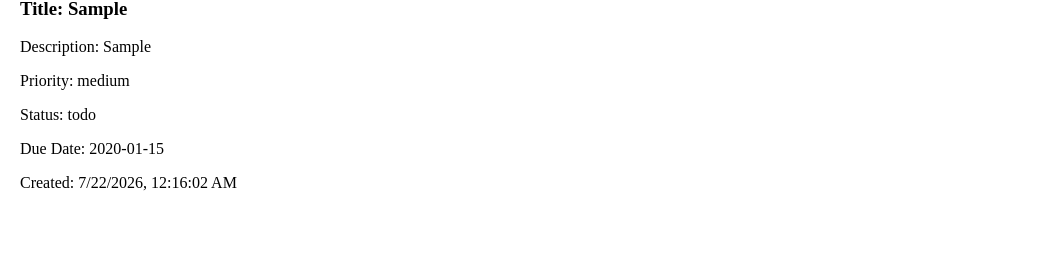
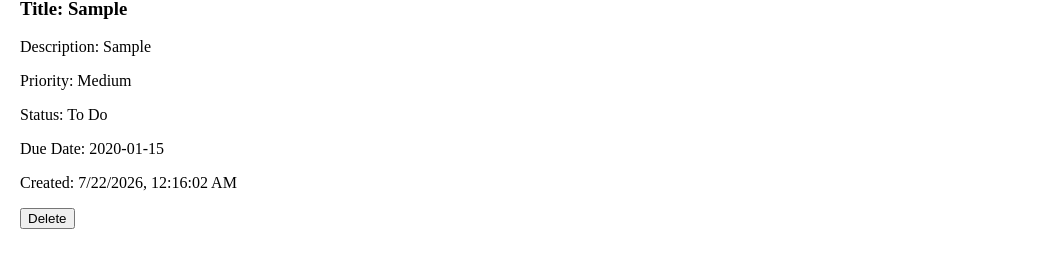
Before and after one commit to Chadley74/tavreni, a React (Vite) app: page / in a window 1280 px wide. Both pictures are taken after typing "Sample", "Sample", "2020-01-15" into the empty fields and a click on the button "Create Task". Shown: the part 354-622 px from the top of the page, without its empty margins (0-1054 px from the left). Built offline with nearby package versions, Linux system fonts and the light colour scheme.

Commit message:
Add task deletion and unique task IDs

```diff
--- a/src/App.jsx
+++ b/src/App.jsx
@@ -8,10 +8,17 @@ function App() {
   const [status, setStatus] = useState("todo");
   const [dueDate, setDueDate] = useState("");
   const [tasks, setTasks] = useState([]);
-  const newId = tasks.length + 1;
+
 
   function handleSubmit(event) {
     event.preventDefault();
+    const taskIds = tasks.map((task) => task.id);
+    let newId;
+    if (taskIds.length === 0) {
+      newId = 1;
+    } else {
+      newId = Math.max(...taskIds) + 1;
+    }
     const task = {
       id: newId,
       title,
@@ -30,13 +37,34 @@ function App() {
     setDueDate("")
   }
 
+  function formatStatus(status) {
+    if (status === "todo") {
+      return "To Do"
+    } else if (status === "in-progress") {
+      return "In Progress"
+    } else if (status === "completed") {
+      return "Completed"
+    }
+  }
+
+  function formatPriority(priority) {
+    return priority.charAt(0).toUpperCase() + priority.slice(1)
+  }
+
+  function handleDelete(id) {
+    const updateTasks = tasks.filter((task) => task.id !== id);
+    setTasks(updateTasks);
+  }
+
   return (
     <>
       <header>
         <h1>Tavreni</h1>
         <p>Personal Task Manager</p>
       </header>
+
       <main>
+
         <section>
           <h2>Create Task</h2>
           <form onSubmit={handleSubmit}>
@@ -71,12 +99,13 @@ function App() {
               {task.description && (
                 <p>Description: {task.description}</p>
               )}
-              <p>Priority: {task.priority}</p>
-              <p>Status: {task.status}</p>
+              <p>Priority: {formatPriority(task.priority)}</p>
+              <p>Status: {formatStatus(task.status)}</p>
               {task.dueDate && (
                 <p>Due Date: {task.dueDate}</p>
               )}
               <p>Created: {task.dateCreated.toLocaleString()}</p>
+              <button type="button" onClick={() => handleDelete(task.id)}>Delete</button>
             </article>
           )})}
           {tasks.length === 0 && (
```
